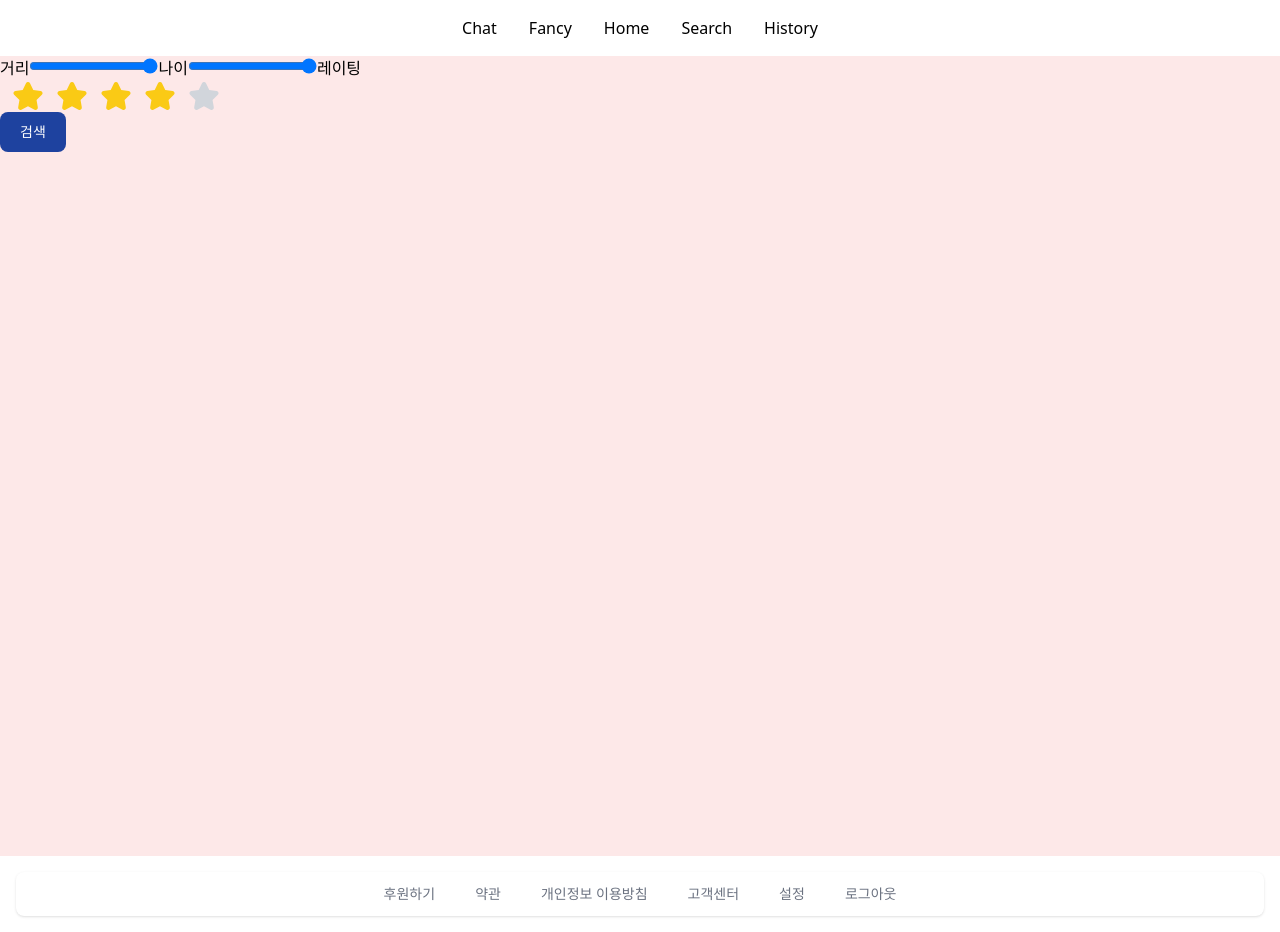
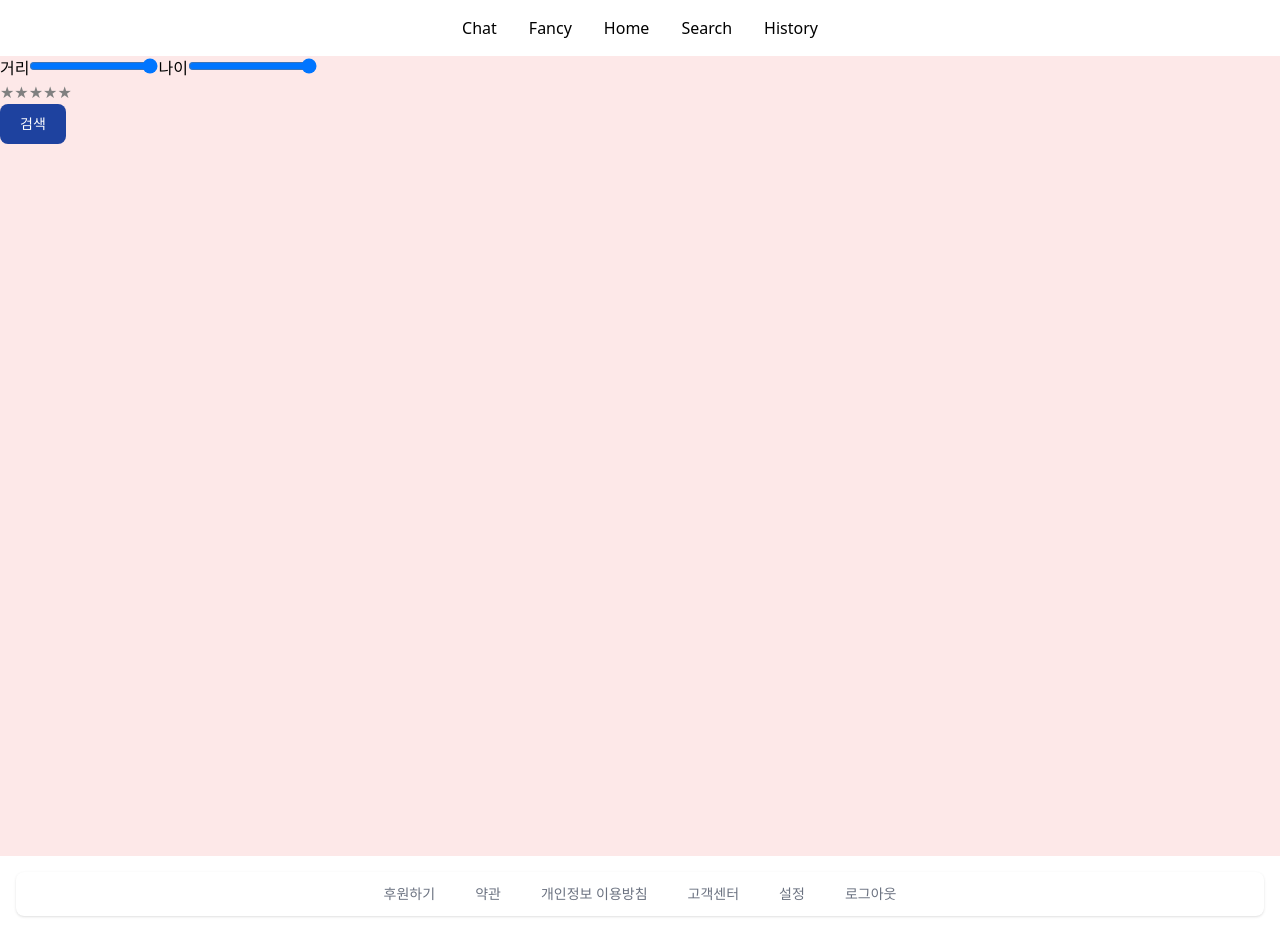
Before and after one commit to 42Seoul-Tea42/frontend, a Next.js app: page /home/search in a window 1280 px wide. Built offline with nearby package versions, Linux system fonts and the light colour scheme.

Commit message:
feat 서치페이지 스타레이팅 바 추가
- fame rating을 위한 스타레이팅바 추가
- redux store /home 루트 레이아웃에 추가

```diff
--- a/app/home/layout.tsx
+++ b/app/home/layout.tsx
@@ -1,16 +1,18 @@
-"use client";
+'use client';
 
-import Footer from "./Footer";
-import HomeNavBar from "./HomeNavBar";
+import { Provider } from 'react-redux';
+import Footer from './Footer';
+import HomeNavBar from './HomeNavBar';
+import store from '../store';
 
 function HomeLayout({ children }: { children: React.ReactNode }) {
   return (
-    <div>
+    <Provider store={store}>
       <HomeNavBar />
       <main>{children}</main>
       <Footer />
-    </div>
+    </Provider>
   );
-};
+}
 
 export default HomeLayout;
--- /dev/null
+++ b/app/home/search/components/IconStar.tsx
@@ -0,0 +1,34 @@
+'use client';
+
+import { useDispatch } from 'react-redux';
+import { setStarCount } from '../../../store/slices/searchValueDataSlice';
+
+interface StarCounter {
+  key: number;
+  starValue: number;
+}
+
+const IconStar: React.FC<StarCounter> = Star => {
+  const dispatch = useDispatch();
+
+  const resetStars = () => {
+    dispatch(setStarCount(Star.key));
+  };
+  return (
+    <button type="button" onClick={resetStars}>
+      <svg
+        className="w-8 h-8 ms-3 text-yellow-300"
+        aria-hidden="true"
+        xmlns="http://www.w3.org/2000/svg"
+        // fill={state.click ? 'currentColor' : 'none'}
+        viewBox="0 0 22 20"
+        strokeWidth="1.5"
+        stroke="black"
+      >
+        <path d="M20.924 7.625a1.523 1.523 0 0 0-1.238-1.044l-5.051-.734-2.259-4.577a1.534 1.534 0 0 0-2.752 0L7.365 5.847l-5.051.734A1.535 1.535 0 0 0 1.463 9.2l3.656 3.563-.863 5.031a1.532 1.532 0 0 0 2.226 1.616L11 17.033l4.518 2.375a1.534 1.534 0 0 0 2.226-1.617l-.863-5.03L20.537 9.2a1.523 1.523 0 0 0 .387-1.575Z" />
+      </svg>
+    </button>
+  );
+};
+
+export default IconStar;
--- /dev/null
+++ b/app/home/search/components/InputRangeStarBar.tsx
@@ -0,0 +1,33 @@
+import React, { useState } from 'react';
+
+const StarRatingBar: React.FC = () => {
+  const [rating, setRating] = useState(0);
+
+  const handleStarClick = (starValue: number) => {
+    setRating(starValue);
+  };
+
+  return (
+    <div>
+      {[1, 2, 3, 4, 5].map(starValue => (
+        <StarButton key={starValue} starValue={starValue} isFilled={starValue <= rating} onClick={handleStarClick} />
+      ))}
+    </div>
+  );
+};
+
+interface StarButtonProps {
+  starValue: number;
+  isFilled: boolean;
+  onClick: (starValue: number) => void;
+}
+
+const StarButton: React.FC<StarButtonProps> = ({ starValue, isFilled, onClick }) => {
+  return (
+    <button onClick={() => onClick(starValue)} style={{ color: isFilled ? 'yellow' : 'gray', border: 'none', cursor: 'pointer' }}>
+      ★
+    </button>
+  );
+};
+
+export default StarRatingBar;
--- a/app/home/search/page.tsx
+++ b/app/home/search/page.tsx
@@ -1,4 +1,6 @@
-'use client'
+'use client';
+
+import InputRangeStarBar from './components/InputRangeStarBar';
 
 const Search = () => {
   return (
@@ -8,24 +10,7 @@ const Search = () => {
         <input type="range" min="0" max="20" step="5"></input>
         나이
         <input type="range" min="0" max="20" step="5"></input>
-      레이팅
-      <div className="flex items-center">
-        <svg className="w-8 h-8 ms-3 text-yellow-300" aria-hidden="true" xmlns="http://www.w3.org/2000/svg" fill="currentColor" viewBox="0 0 22 20">
-            <path d="M20.924 7.625a1.523 1.523 0 0 0-1.238-1.044l-5.051-.734-2.259-4.577a1.534 1.534 0 0 0-2.752 0L7.365 5.847l-5.051.734A1.535 1.535 0 0 0 1.463 9.2l3.656 3.563-.863 5.031a1.532 1.532 0 0 0 2.226 1.616L11 17.033l4.518 2.375a1.534 1.534 0 0 0 2.226-1.617l-.863-5.03L20.537 9.2a1.523 1.523 0 0 0 .387-1.575Z"/>
-        </svg>
-        <svg className="w-8 h-8 ms-3 text-yellow-300" aria-hidden="true" xmlns="http://www.w3.org/2000/svg" fill="currentColor" viewBox="0 0 22 20">
-            <path d="M20.924 7.625a1.523 1.523 0 0 0-1.238-1.044l-5.051-.734-2.259-4.577a1.534 1.534 0 0 0-2.752 0L7.365 5.847l-5.051.734A1.535 1.535 0 0 0 1.463 9.2l3.656 3.563-.863 5.031a1.532 1.532 0 0 0 2.226 1.616L11 17.033l4.518 2.375a1.534 1.534 0 0 0 2.226-1.617l-.863-5.03L20.537 9.2a1.523 1.523 0 0 0 .387-1.575Z"/>
-        </svg>
-        <svg className="w-8 h-8 ms-3 text-yellow-300" aria-hidden="true" xmlns="http://www.w3.org/2000/svg" fill="currentColor" viewBox="0 0 22 20">
-            <path d="M20.924 7.625a1.523 1.523 0 0 0-1.238-1.044l-5.051-.734-2.259-4.577a1.534 1.534 0 0 0-2.752 0L7.365 5.847l-5.051.734A1.535 1.535 0 0 0 1.463 9.2l3.656 3.563-.863 5.031a1.532 1.532 0 0 0 2.226 1.616L11 17.033l4.518 2.375a1.534 1.534 0 0 0 2.226-1.617l-.863-5.03L20.537 9.2a1.523 1.523 0 0 0 .387-1.575Z"/>
-        </svg>
-        <svg className="w-8 h-8 ms-3 text-yellow-300" aria-hidden="true" xmlns="http://www.w3.org/2000/svg" fill="currentColor" viewBox="0 0 22 20">
-            <path d="M20.924 7.625a1.523 1.523 0 0 0-1.238-1.044l-5.051-.734-2.259-4.577a1.534 1.534 0 0 0-2.752 0L7.365 5.847l-5.051.734A1.535 1.535 0 0 0 1.463 9.2l3.656 3.563-.863 5.031a1.532 1.532 0 0 0 2.226 1.616L11 17.033l4.518 2.375a1.534 1.534 0 0 0 2.226-1.617l-.863-5.03L20.537 9.2a1.523 1.523 0 0 0 .387-1.575Z"/>
-        </svg>
-        <svg className="w-8 h-8 ms-3 text-gray-300 dark:text-gray-500" aria-hidden="true" xmlns="http://www.w3.org/2000/svg" fill="currentColor" viewBox="0 0 22 20">
-            <path d="M20.924 7.625a1.523 1.523 0 0 0-1.238-1.044l-5.051-.734-2.259-4.577a1.534 1.534 0 0 0-2.752 0L7.365 5.847l-5.051.734A1.535 1.535 0 0 0 1.463 9.2l3.656 3.563-.863 5.031a1.532 1.532 0 0 0 2.226 1.616L11 17.033l4.518 2.375a1.534 1.534 0 0 0 2.226-1.617l-.863-5.03L20.537 9.2a1.523 1.523 0 0 0 .387-1.575Z"/>
-        </svg>
-      </div>
+        <InputRangeStarBar />
         <button
           type="button"
           className="text-white bg-blue-800 hover:bg-blue-900 focus:outline-none focus:ring-4 focus:ring-gray-300 font-medium rounded-lg text-sm px-5 py-2.5 me-2 mb-2 dark:bg-gray-800 dark:hover:bg-gray-700 dark:focus:ring-gray-700 dark:border-gray-700"
--- a/app/page.tsx
+++ b/app/page.tsx
@@ -26,20 +26,26 @@ function LandingPage() : React.ReactNode {
         <div className="w-full mx-auto h-screen bg-blue-100">
             <h1 className="text-center bg-red-100">Tea For Two</h1>
           <div className="flex items-center justify-center h-screen">
-            <div>
               <div className="flex flex-col space-y-4 sm:flex-row sm:justify-center sm:space-y-0">
-                  <a href="#" className="inline-flex justify-center items-center py-3 px-5 text-base font-medium text-center text-white rounded-lg bg-blue-700 hover:bg-blue-800 focus:ring-4 focus:ring-blue-300 dark:focus:ring-blue-900">
-                      Get started
-                      <svg className="w-3.5 h-3.5 ms-2 rtl:rotate-180" aria-hidden="true" xmlns="http://www.w3.org/2000/svg" fill="none" viewBox="0 0 14 10">
-                          <path stroke="currentColor" stroke-linecap="round" stroke-linejoin="round" stroke-width="2" d="M1 5h12m0 0L9 1m4 4L9 9"/>
-                      </svg>
-                  </a>
-                  <a href="#" className="inline-flex justify-center hover:text-gray-900 items-center py-3 px-5 sm:ms-4 text-base font-medium text-center text-white rounded-lg border border-white hover:bg-gray-100 focus:ring-4 focus:ring-gray-400">
-                      Learn more
-                  </a>
-              </div>
-              <Cup />
+                <button
+                  type="button"
+                  className="inline-flex justify-center items-center py-3 px-5 text-base font-bold text-center text-white rounded-lg bg-blue-700 hover:bg-blue-800 focus:ring-4 focus:ring-blue-300 dark:focus:ring-blue-900"
+                  onClick={pushLoginPage}
+                  >
+                    Get started
+                    <svg className="w-3.5 h-3.5 ms-2 rtl:rotate-180" aria-hidden="true" xmlns="http://www.w3.org/2000/svg" fill="none" viewBox="0 0 14 10">
+                        <path stroke="currentColor" strokeLinecap="round" strokeLinejoin="round" strokeWidth="2" d="M1 5h12m0 0L9 1m4 4L9 9"/>
+                    </svg>
+                </button>
+                <button
+                  type="button"
+                  className="inline-flex justify-center hover:text-gray-900 items-center py-3 px-5 sm:ms-4 text-base font-bold text-center text-black rounded-lg border border-black hover:bg-gray-100 focus:ring-4 focus:ring-gray-400"
+                  onClick={scrollPage}
+                  >
+                    Learn more
+                </button>
             </div>
+            <Cup />
           </div>
         </div>
 
--- a/app/store/index.ts
+++ b/app/store/index.ts
@@ -2,10 +2,12 @@
 
 import { configureStore } from '@reduxjs/toolkit';
 import loginViewSlice from './slices/loginViewSlice';
+import searchPageSlice from './slices/searchValueDataSlice';
 
 const store = configureStore({
   reducer: {
-    loginViewer: loginViewSlice
+    loginViewer: loginViewSlice,
+    searchValue: searchPageSlice
   }
 });
 
--- /dev/null
+++ b/app/store/slices/searchValueDataSlice.ts
@@ -0,0 +1,25 @@
+// src/store/slice.ts
+
+import { createSlice } from '@reduxjs/toolkit';
+
+interface searchValueState {
+  starCount: number;
+}
+
+const initialState: searchValueState = {
+  starCount: 3
+};
+
+const searchPageSlice = createSlice({
+  name: 'searchPageSlice',
+  initialState,
+  reducers: {
+    setStarCount: (state: { starCount: number }, actions: { payload: number }) => {
+      state.starCount = actions.payload;
+    }
+  }
+});
+
+export const { setStarCount } = searchPageSlice.actions;
+
+export default searchPageSlice.reducer;
```
Lines whose indentation alone changed are shown as unchanged.
